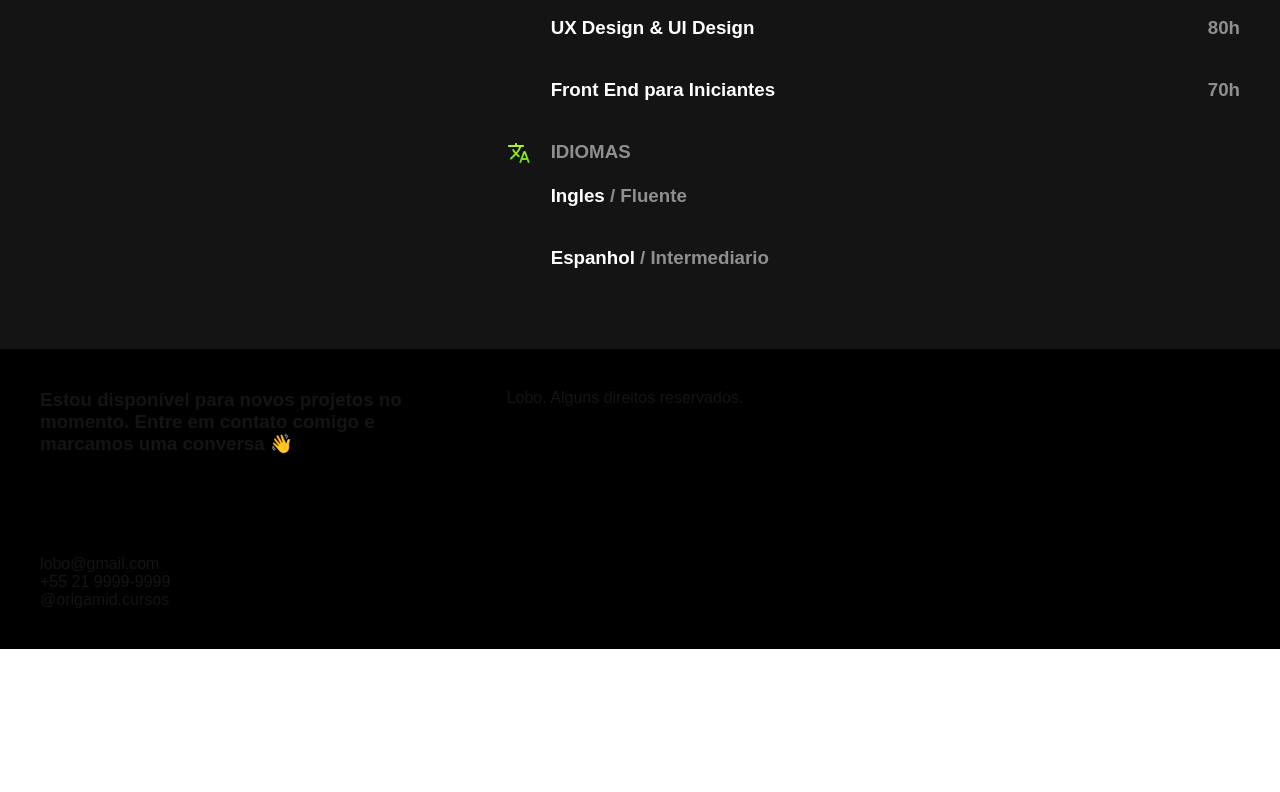
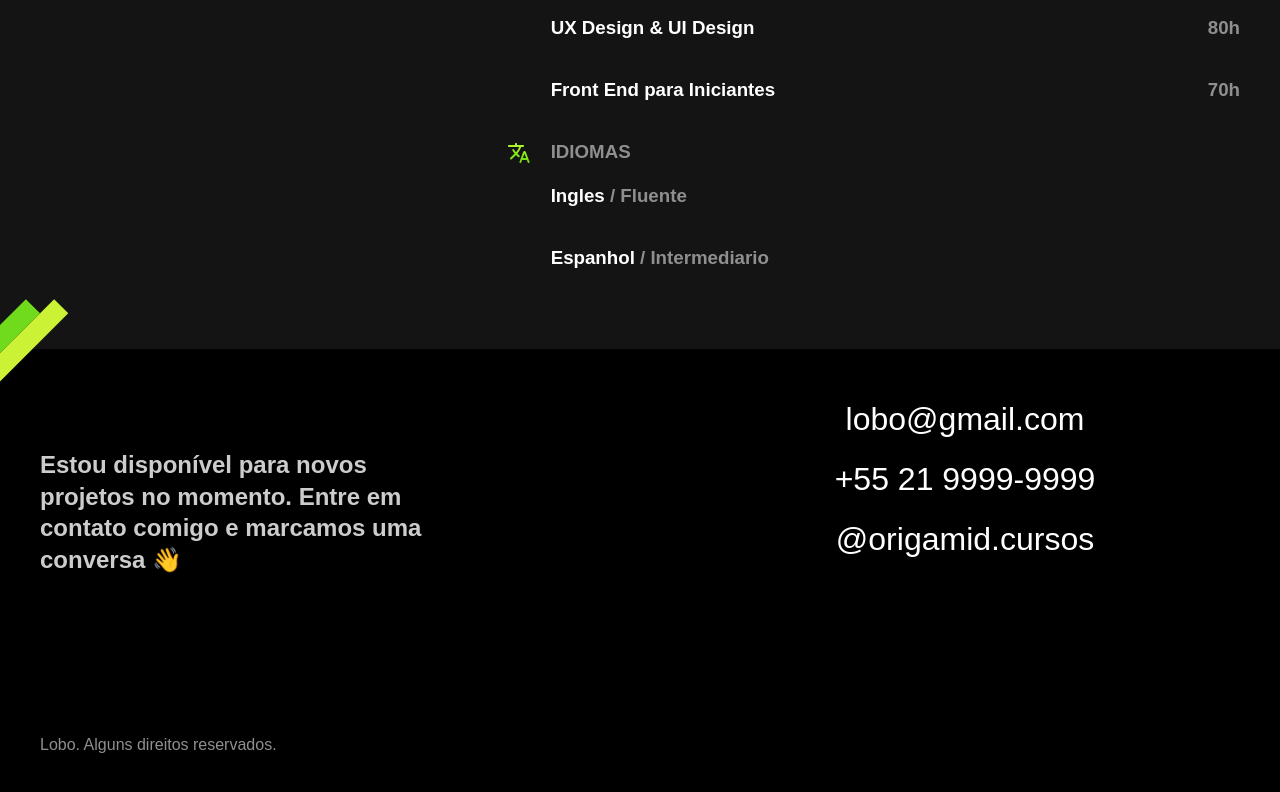
Before and after one commit to DaniiFreitaS/projeto-pessoal, a plain HTML site: page index.html in a window 1280 px wide. Shown: the part 1780-2572 px from the top of the page. Before the commit the page ends 2429 px from the top, so only its background shows below. Drawn offline with Linux system fonts and the light colour scheme.

Commit message:
footer finalizado

```diff
--- a/css/footer.css
+++ b/css/footer.css
@@ -6,6 +6,38 @@ footer {
   padding: 40px 20px;
   margin: 0 auto;
   display: grid;
-  grid-template-columns: 1fr 2fr;
+  grid-template-columns: 1fr 1fr;
   gap: 100px;
 }
+.footer-container h3 {
+  font-size: 1.5rem;
+  line-height: 1.33;
+  max-width: 30ch;
+  margin: 60px 0px;
+  color: #cccccc;
+  position: relative;
+}
+.footer-container h3::before {
+  content: "";
+  display: block;
+  width: 130px;
+  height: 100px;
+  background: url(../img/detalhe.svg) no-repeat center;
+  position: absolute;
+  z-index: 0;
+  top: -150px;
+  left: -100px;
+}
+.footer-container p {
+  font-size: 1rem;
+  color: #8f8f8f;
+}
+.footer-contato {
+  color: white;
+  font-size: 2rem;
+  line-height: 1.25;
+}
+.footer-contato li {
+  padding: 10px;
+  text-align: center;
+}
--- a/index.html
+++ b/index.html
@@ -108,12 +108,12 @@
   <footer>
     <div class="footer-container">
       <h3>Estou disponível para novos projetos no momento. Entre em contato comigo e marcamos uma conversa 👋</h3>
-      <p>Lobo. Alguns direitos reservados.</p>
-      <ul>
+      <ul class="footer-contato">
         <li>lobo@gmail.com</li>
         <li>+55 21 9999-9999</li>
         <li>@origamid.cursos</li>
       </ul>
+      <p>Lobo. Alguns direitos reservados.</p>
     </div>
   </footer>
 
```
